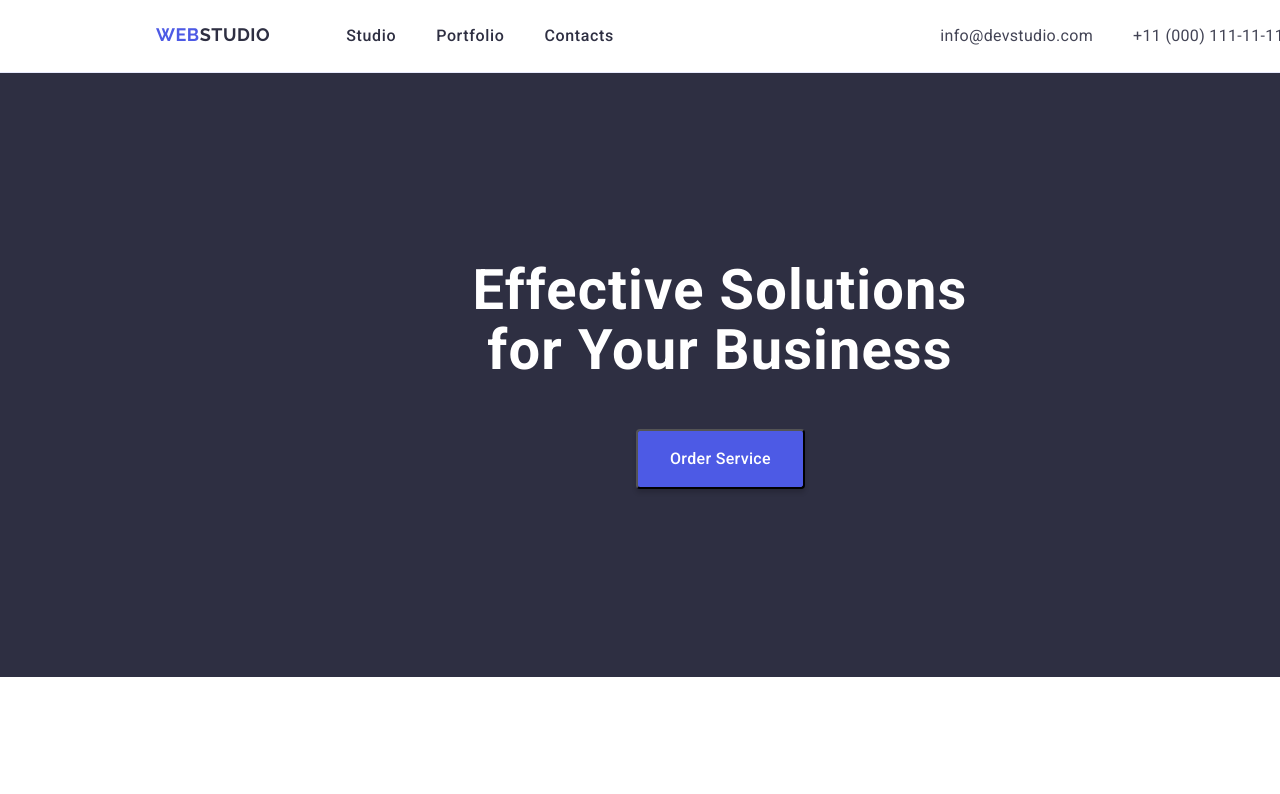
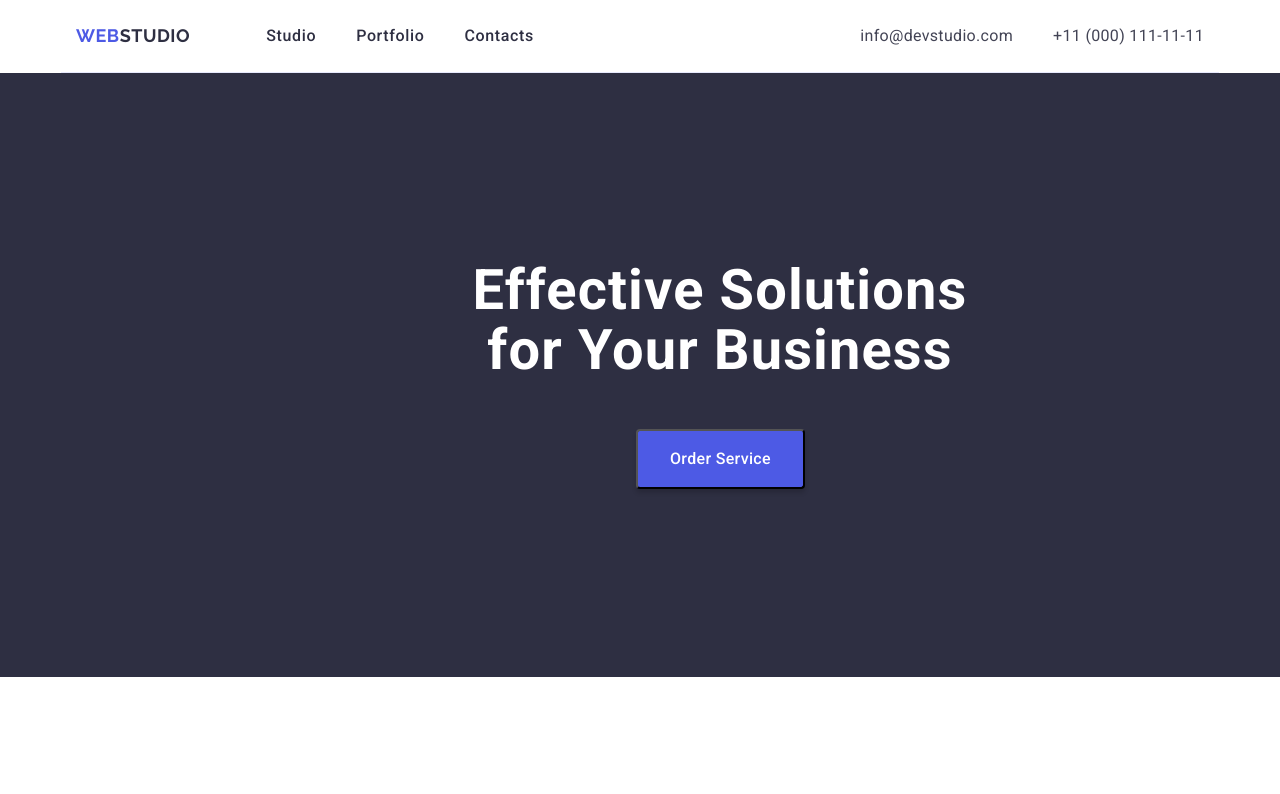
Before and after one commit to MaryanaRashkevych/goit-markup-hw-03, a plain HTML site: page index.html in a window 1280 px wide. Shown: the top 794 px of the page. Drawn offline with nearby package versions, Linux system fonts and the light colour scheme.

Commit message:
checking sec 2

```diff
--- a/css/styles.css
+++ b/css/styles.css
@@ -28,6 +28,7 @@ img {
   max-width: 100%;
   height: auto;
 }
+/*SMALL*/
 .container {
   width: 1440px;
   padding-left: 156px;
@@ -36,15 +37,18 @@ img {
   margin-right: 0 auto;
 }
 /*=========HEADER=======*/
+.header {
+  width: 1158px;
+  margin: 0 auto;
+  padding: 0 15px;
+  border-bottom: 1px solid #e7e9fc;
+}
 .header-container {
   display: flex;
   flex-direction: row;
-  margin-left: auto;
-  margin-right: auto;
   flex-shrink: 0;
   justify-content: space-between;
   background: #fff;
-  border-bottom: 1px solid #e7e9fc;
 }
 .logo {
   color: #4d5ae5;
@@ -62,19 +66,20 @@ img {
 }
 .nav-container {
   display: flex;
-  align-self: center;
+  align-items: center;
 }
 .contacts {
   display: flex;
   flex-direction: row;
   gap: 40px;
-  padding-top: 24px;
-  padding-bottom: 24px;
+  align-items: center;
+  padding: 24px 0;
 }
 .nav-items {
   display: flex;
   flex-direction: row;
   gap: 40px;
+  padding: 24px 0;
   color: #2e2f42;
   font-size: 16px;
   font-weight: 500;
@@ -111,10 +116,12 @@ img {
 }
 /*=========HERO SECTION=======*/
 .container-full {
-  background-color: #2e2f42;
   width: 1440px;
   margin-left: 0 auto;
   margin-right: 0 auto;
+}
+.hero-section {
+  background-color: #2e2f42;
 }
 .main-title {
   color: #fff;
--- a/index.html
+++ b/index.html
@@ -16,8 +16,8 @@
 </head>
 
 <body>
-    <header>
-        <div class="header-container container">
+    <header class="header">
+        <div class="header-container">
             <nav class="nav-container">
                 <a class="logo" href="./index.html">Web<span class="logo-word">Studio</span></a>
                 <ul class="nav-items">
@@ -35,13 +35,13 @@
         </div>
     </header>
     <main>
-        <div class="container-full">
-            <section class="hero-section">
+        <section class="hero-section">
+            <div class="container-full">
                 <h1 class="main-title">Effective Solutions
                     for Your Business</h1>
                 <button type="button" class="btn-order-service">Order Service</button>
-            </section>
-        </div>
+            </div>
+        </section>
         <section class="features-container">
             <div class="container">
                 <h2 class="second-title visually-hidden">Features</h2>
```
